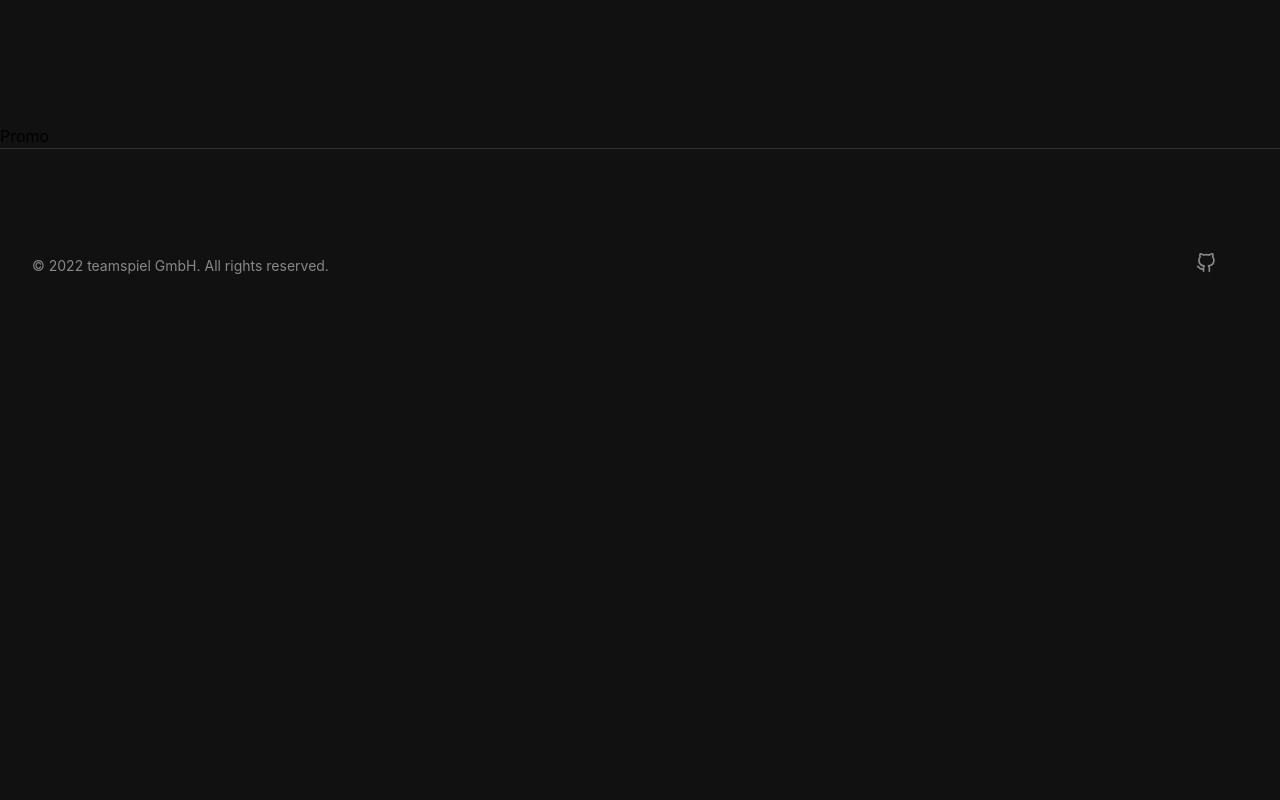
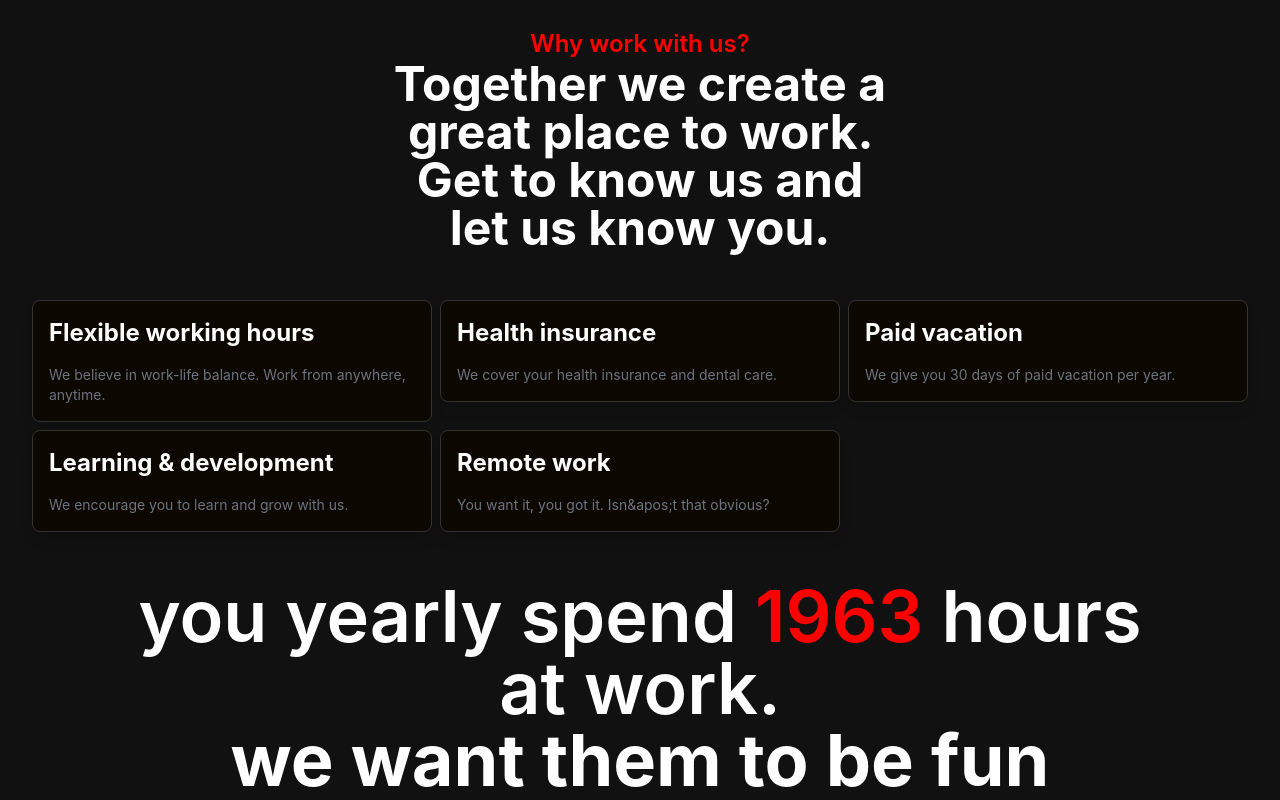
Before and after one commit to juliankoehn/teamspiel, a Next.js app: page /career in a window 1280 px wide. Shown: the part 1160-1960 px from the top of the page. Before the commit the page ends 1482 px from the top, so only its background shows below. Built offline with nearby package versions, Linux system fonts and the light colour scheme.

Commit message:
feat: more career

```diff
--- a/src/components/career/career-promo.tsx
+++ b/src/components/career/career-promo.tsx
@@ -1,8 +1,69 @@
 import { __DEV__ } from '@/utils';
 import React, { memo } from 'react';
 
+const benefits = [
+  {
+    title: 'Flexible working hours',
+    description:
+      'We believe in work-life balance. Work from anywhere, anytime.',
+  },
+  {
+    title: 'Health insurance',
+    description: 'We cover your health insurance and dental care.',
+  },
+  {
+    title: 'Paid vacation',
+    description: 'We give you 30 days of paid vacation per year.',
+  },
+  {
+    title: 'Learning & development',
+    description: 'We encourage you to learn and grow with us.',
+  },
+  {
+    title: 'Remote work',
+    description: 'You want it, you got it. Isn&apos;t that obvious?',
+  },
+];
+
 export const CareerPromo: React.FC = memo(() => {
-  return <div>Promo</div>;
+  return (
+    <section className="bg-accents-100 text-white py-24">
+      <div className="mx-auto max-w-xl px-4 sm:px-6 lg:px-8 mb-12">
+        <div className="text-center">
+          <h4 className="font-semibold text-2xl text-primary">
+            Why work with us?
+          </h4>
+          <h2 className="font-bold text-5xl">
+            <span>Together we create a great place to work.</span> Get to know
+            us and let us know you.
+          </h2>
+        </div>
+      </div>
+      <div className="mx-auto max-w-7xl px-4 sm:px-6 lg:px-8 mb-12">
+        <div className="grid grid-cols-12 gap-2">
+          {benefits.map((benefit) => (
+            <div key={benefit.title} className="col-span-12 md:col-span-4">
+              <div className="text-white rounded-lg shadow-lg p-4 border border-accents-200 bg-black">
+                <h3 className="font-bold text-2xl">{benefit.title}</h3>
+                <p className="text-gray-500 text-sm mt-4">
+                  {benefit.description}
+                </p>
+              </div>
+            </div>
+          ))}
+        </div>
+      </div>
+      <div className="mx-auto max-w-6xl px-4 sm:px-6 lg:px-8 mb-12">
+        <div className="text-center">
+          <h4 className="font-semibold text-7xl">
+            you yearly spend <span className="text-primary">1963</span> hours at
+            work.
+          </h4>
+          <h2 className="font-bold text-7xl">we want them to be fun</h2>
+        </div>
+      </div>
+    </section>
+  );
 });
 
 if (__DEV__) {
--- a/src/components/career/open-positions.tsx
+++ b/src/components/career/open-positions.tsx
@@ -38,7 +38,7 @@ const jobs = [
 
 export const OpenPositions: React.FC = () => {
   return (
-    <section className="bg-accents-100 text-white py-48">
+    <section className="bg-accents-100 text-white py-24">
       <div className="mx-auto max-w-7xl px-4 sm:px-6 lg:px-8">
         <div className="grid grid-cols-12 gap-2 mb-20">
           <div className="col-span-12 md:col-span-4">
```
